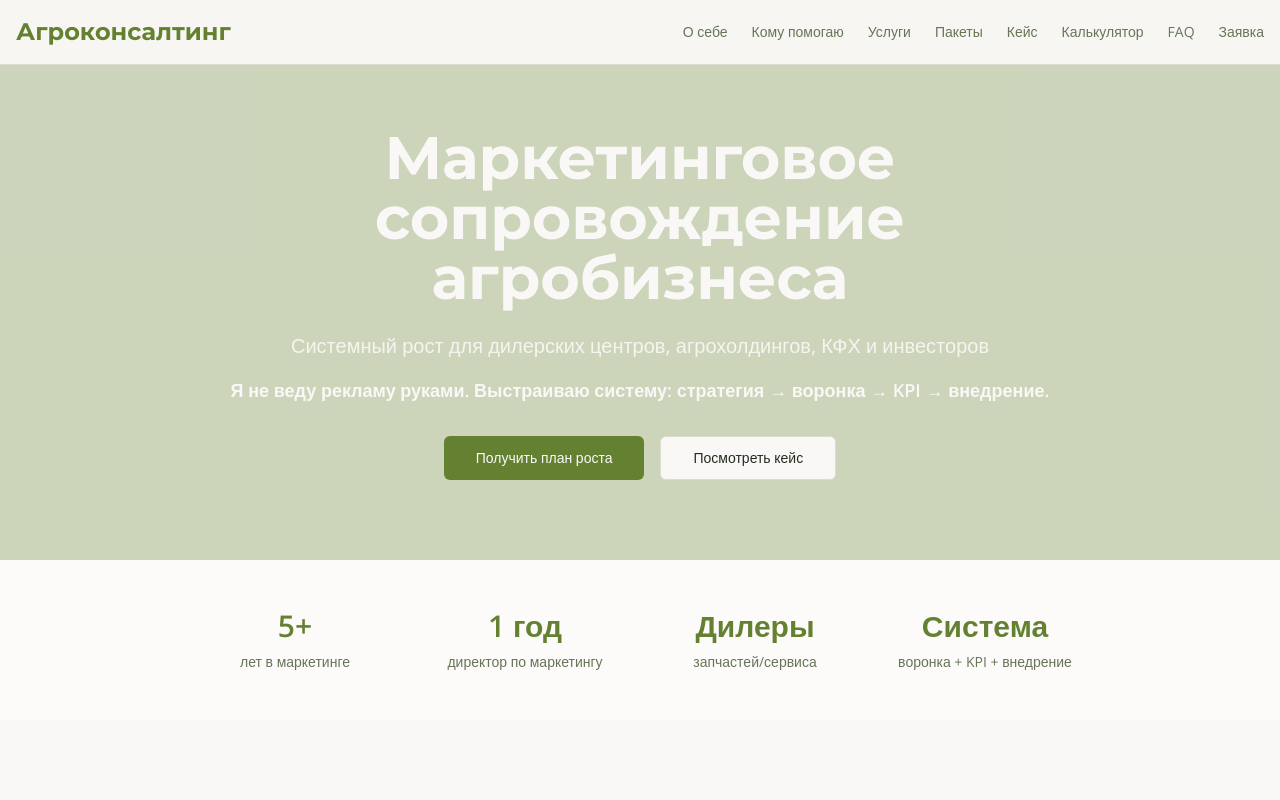
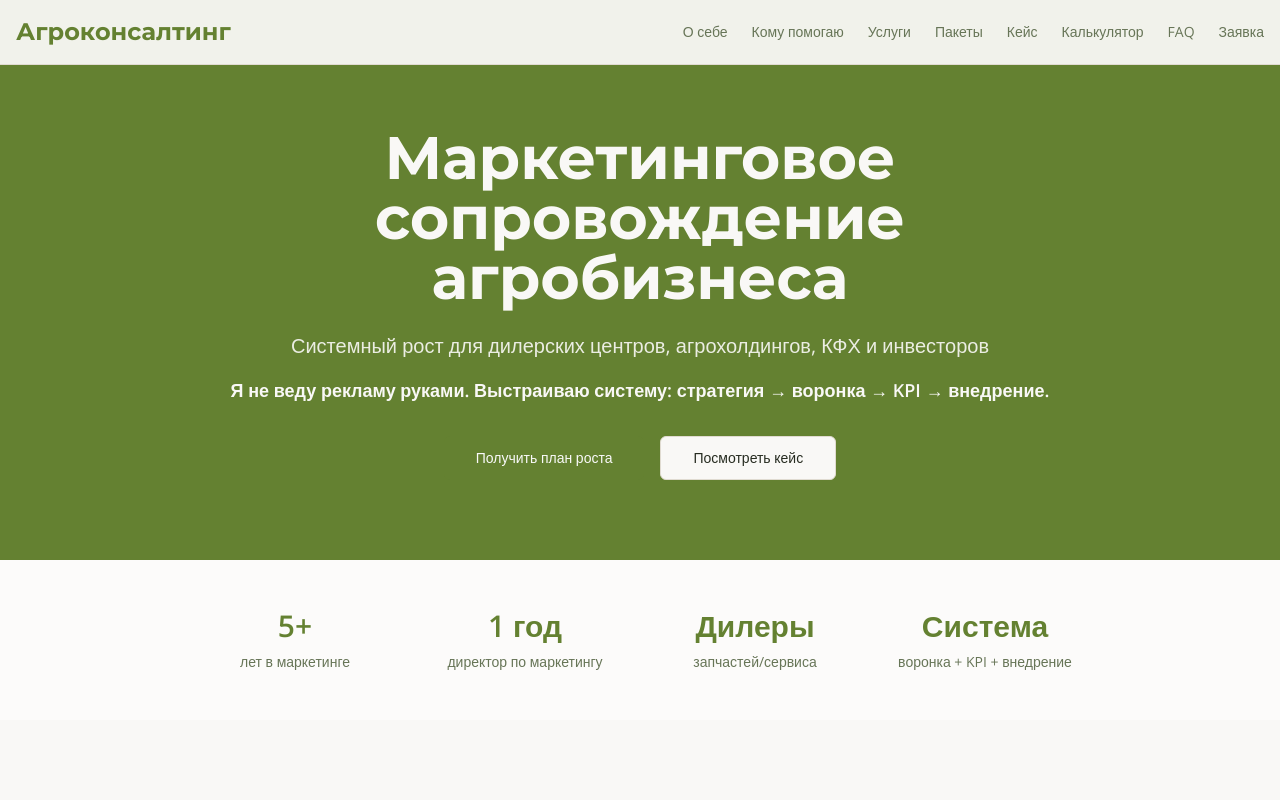
Before and after one commit to pr-poehali-dev/agrosconsulting-landing, a React (Vite) app: page / in a window 1280 px wide. Shown: the top 800 px of the page. Built offline with nearby package versions, Linux system fonts and the light colour scheme.

Commit message:
Добавлен темный оливковый цвет

```diff
--- a/src/pages/Index.tsx
+++ b/src/pages/Index.tsx
@@ -141,7 +141,7 @@ export default function Index() {
         )}
       </header>
 
-      <section className="pt-32 pb-20 px-4 bg-primary/30">
+      <section className="pt-32 pb-20 px-4 bg-primary">
         <div className="container mx-auto max-w-4xl text-center">
           <div className="animate-fade-in">
             <h1 className="text-5xl lg:text-6xl font-bold mb-6 leading-tight text-background">
```
